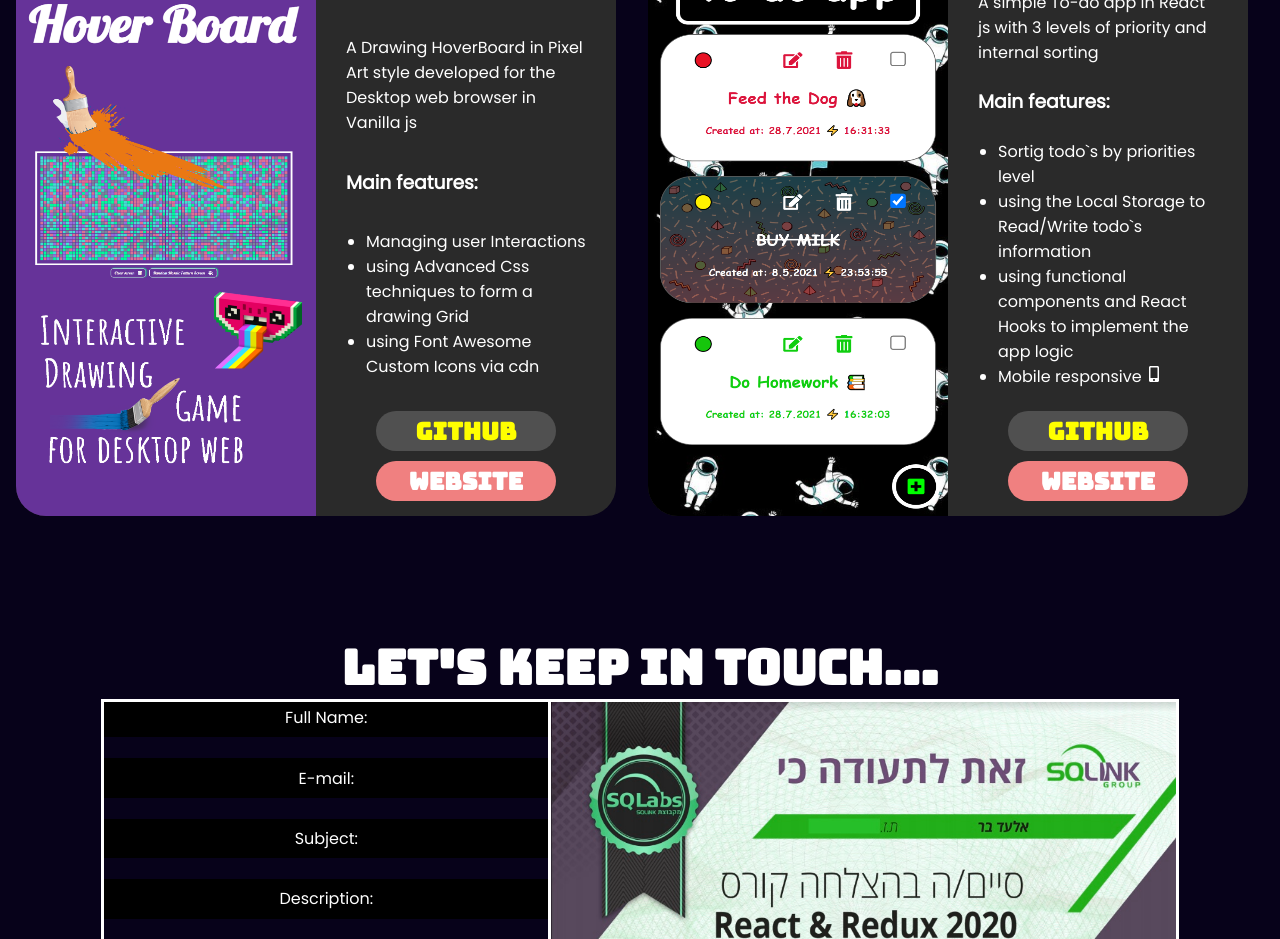
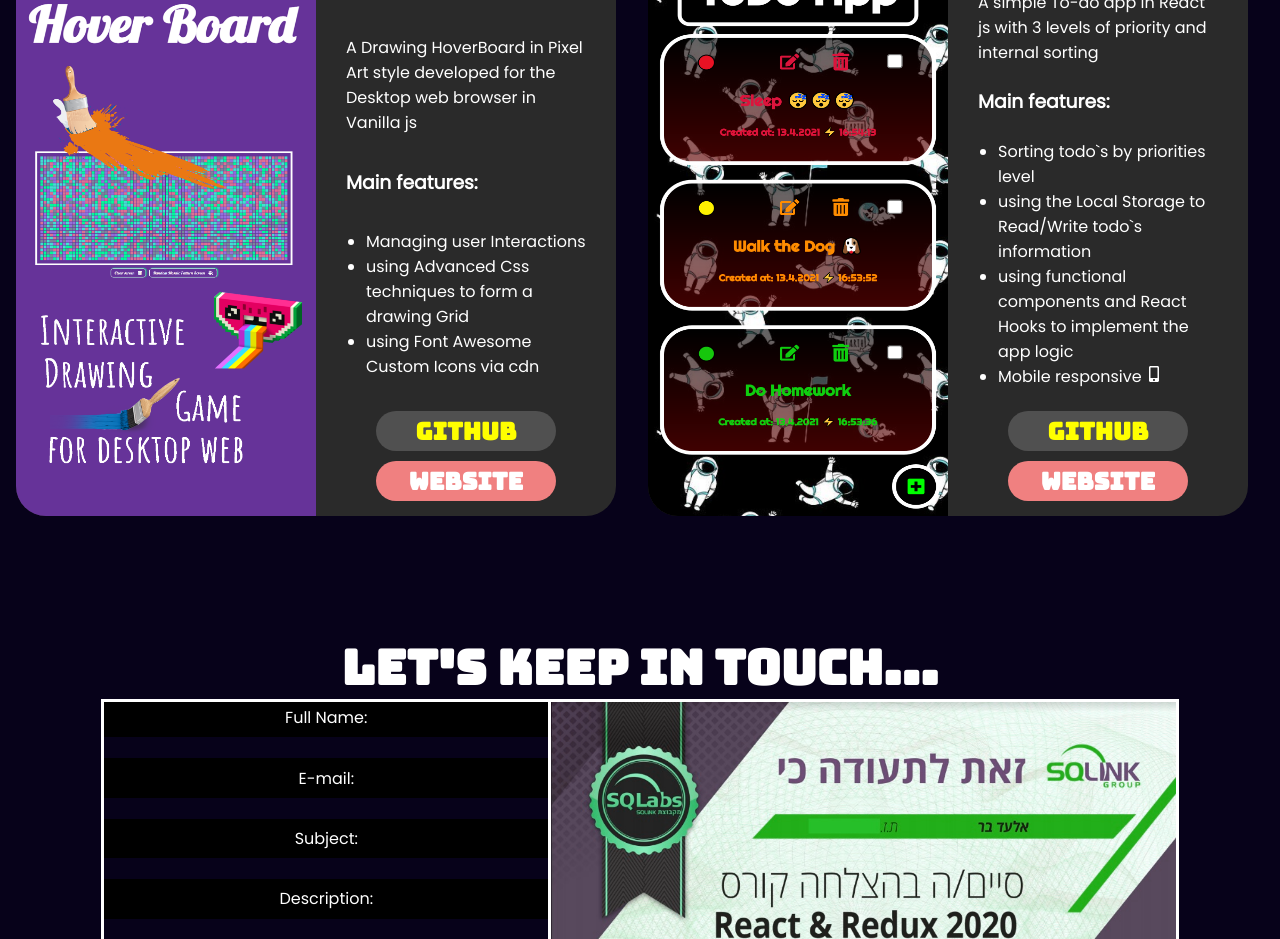
Before and after one commit to develad/Portfolio, a React (Create React App) app: page / in a window 1280 px wide. Shown: the part 2520-3459 px from the top of the page. Built offline with nearby package versions, Linux system fonts and the light colour scheme; no server answers.

Commit message:
:tada: add new version of todo app to portfolio section change

```diff
--- a/src/components/Protfolio/cardData.js
+++ b/src/components/Protfolio/cardData.js
@@ -82,7 +82,7 @@ export const projectsData = [
     description:
       'A simple To-do app in React js with 3 levels of priority and internal sorting',
     features: [
-      'Sortig todo`s by priorities level',
+      'Sorting todo`s by priorities level',
       'using the Local Storage to Read/Write todo`s information',
       'using functional components and React Hooks to implement the app logic',
     ],
```
Also changed, not shown: public/images/todoApp.png.
